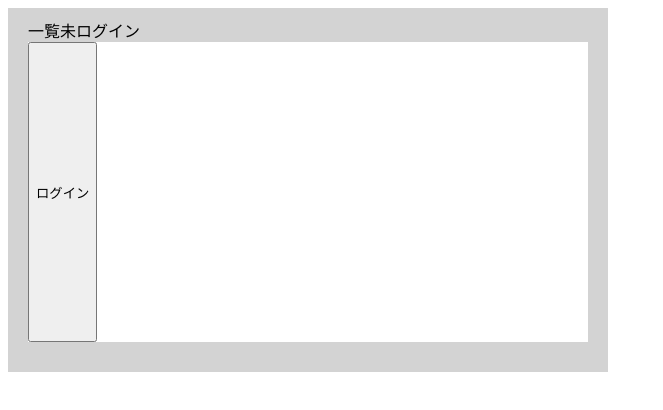
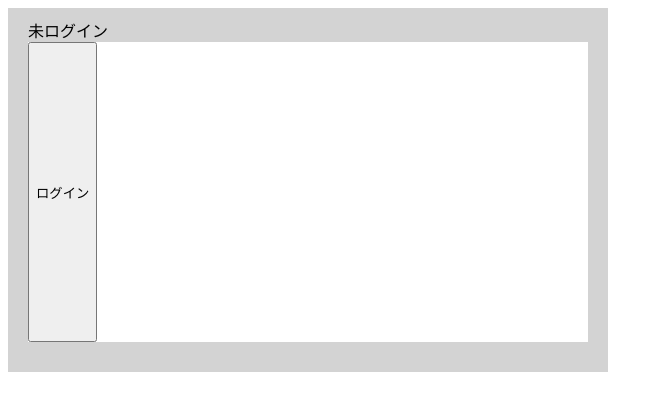
Before and after one commit to tyrrell-IH/react-memo-app, a React (Create React App) app: page / in a window 1280 px wide. Shown: the top 410 px of the page, without its empty margins (0-663 px from the left). Built offline with nearby package versions, Linux system fonts and the light colour scheme.

Commit message:
ヘッダーの一覧/編集の切り替え表示の部分を削除

```diff
--- a/src/App.js
+++ b/src/App.js
@@ -14,7 +14,6 @@ export default function App() {
   return (
     <IsLoginContext.Provider value={isLogin}>
       <div className="memo-app">
-        {isLogin && selectedMemo !== null ? "編集" : "一覧"}
         {isLogin ? "ログイン済" : "未ログイン"}
         <div className="memo-contents">
           <LoginButton setIsLogin={setIsLogin} />
```
